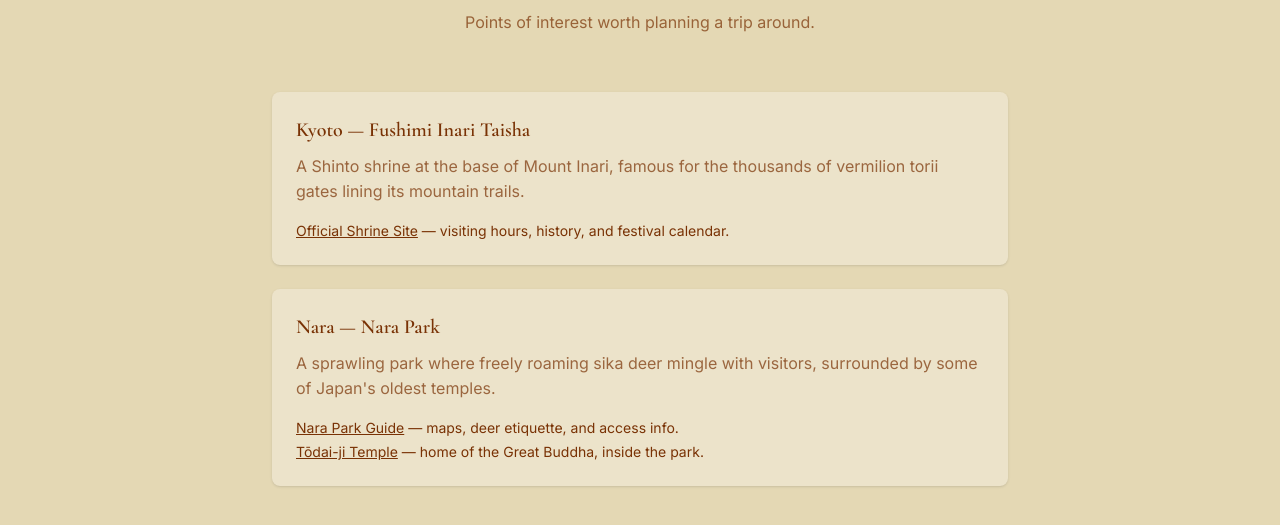
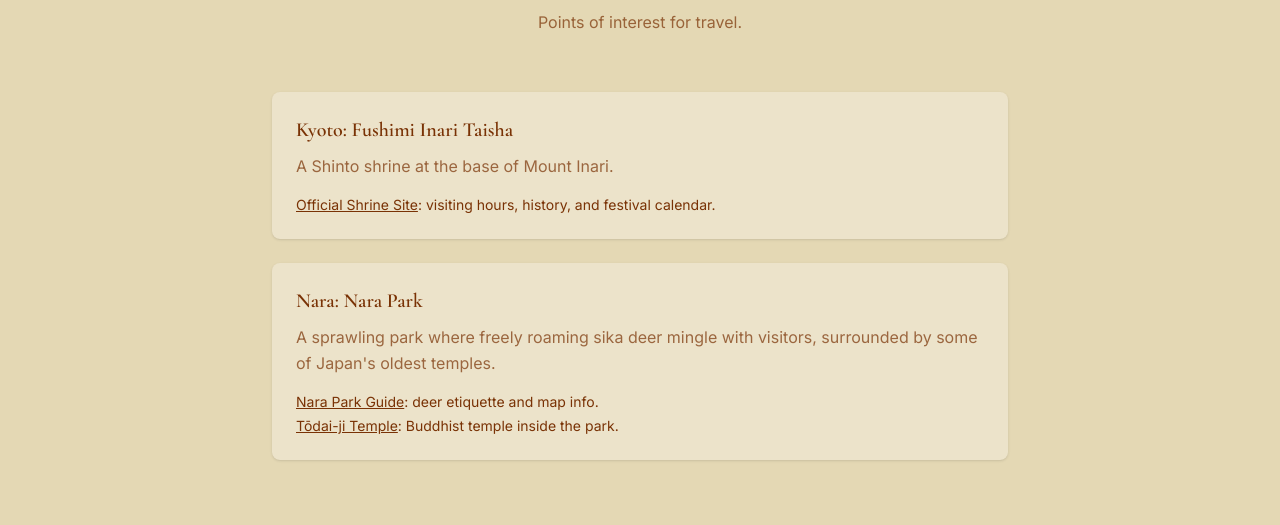
Before and after one commit to eddiecasti280/eddiecasti280.github.io, a website: page travel.html in a window 1280 px wide. Shown: the part 157-682 px from the top of the page. Drawn offline with nearby package versions, Linux system fonts and the light colour scheme.

Commit message:
Changes to wording

```diff
--- a/travel.html
+++ b/travel.html
@@ -40,25 +40,25 @@
                 <span class="symbol-badge w-12 h-12 text-xl border-4" style="border-color:#0D9488; color:#0D9488;">T</span>
                 <h1 class="text-3xl font-bold">Travel</h1>
             </div>
-            <p class="opacity-70">Points of interest worth planning a trip around.</p>
+            <p class="opacity-70">Points of interest for travel.</p>
         </header>
         <main class="max-w-3xl mx-auto px-4 pb-16">
             <ul class="flex flex-col gap-6">
                 <!-- DESTINATION -->
                 <li class="card bg-base-100 shadow-sm p-6">
-                    <h2 class="text-xl font-semibold">Kyoto — Fushimi Inari Taisha</h2>
-                    <p class="opacity-70">A Shinto shrine at the base of Mount Inari, famous for the thousands of vermilion torii gates lining its mountain trails.</p>
+                    <h2 class="text-xl font-semibold">Kyoto: Fushimi Inari Taisha</h2>
+                    <p class="opacity-70">A Shinto shrine at the base of Mount Inari.</p>
                     <ul class="flex flex-col gap-1 text-sm">
-                        <li><a class="link" href="https://inari.jp/en/" target="_blank" rel="noopener">Official Shrine Site</a> — visiting hours, history, and festival calendar.</li>
+                        <li><a class="link" href="https://inari.jp/en/" target="_blank" rel="noopener">Official Shrine Site</a>: visiting hours, history, and festival calendar.</li>
                     </ul>
                 </li>
                 <!-- DESTINATION -->
                 <li class="card bg-base-100 shadow-sm p-6">
-                    <h2 class="text-xl font-semibold">Nara — Nara Park</h2>
+                    <h2 class="text-xl font-semibold">Nara: Nara Park</h2>
                     <p class="opacity-70">A sprawling park where freely roaming sika deer mingle with visitors, surrounded by some of Japan's oldest temples.</p>
                     <ul class="flex flex-col gap-1 text-sm">
-                        <li><a class="link" href="https://www3.pref.nara.jp/park/" target="_blank" rel="noopener">Nara Park Guide</a> — maps, deer etiquette, and access info.</li>
-                        <li><a class="link" href="https://www.todaiji.or.jp/en/" target="_blank" rel="noopener">Tōdai-ji Temple</a> — home of the Great Buddha, inside the park.</li>
+                        <li><a class="link" href="https://www3.pref.nara.jp/park/" target="_blank" rel="noopener">Nara Park Guide</a>: deer etiquette and map info.</li>
+                        <li><a class="link" href="https://www.todaiji.or.jp/en/" target="_blank" rel="noopener">Tōdai-ji Temple</a>: Buddhist temple inside the park.</li>
                     </ul>
                 </li>
             </ul>
```
Also changed, not shown: home.html (+3 -3 lines).
